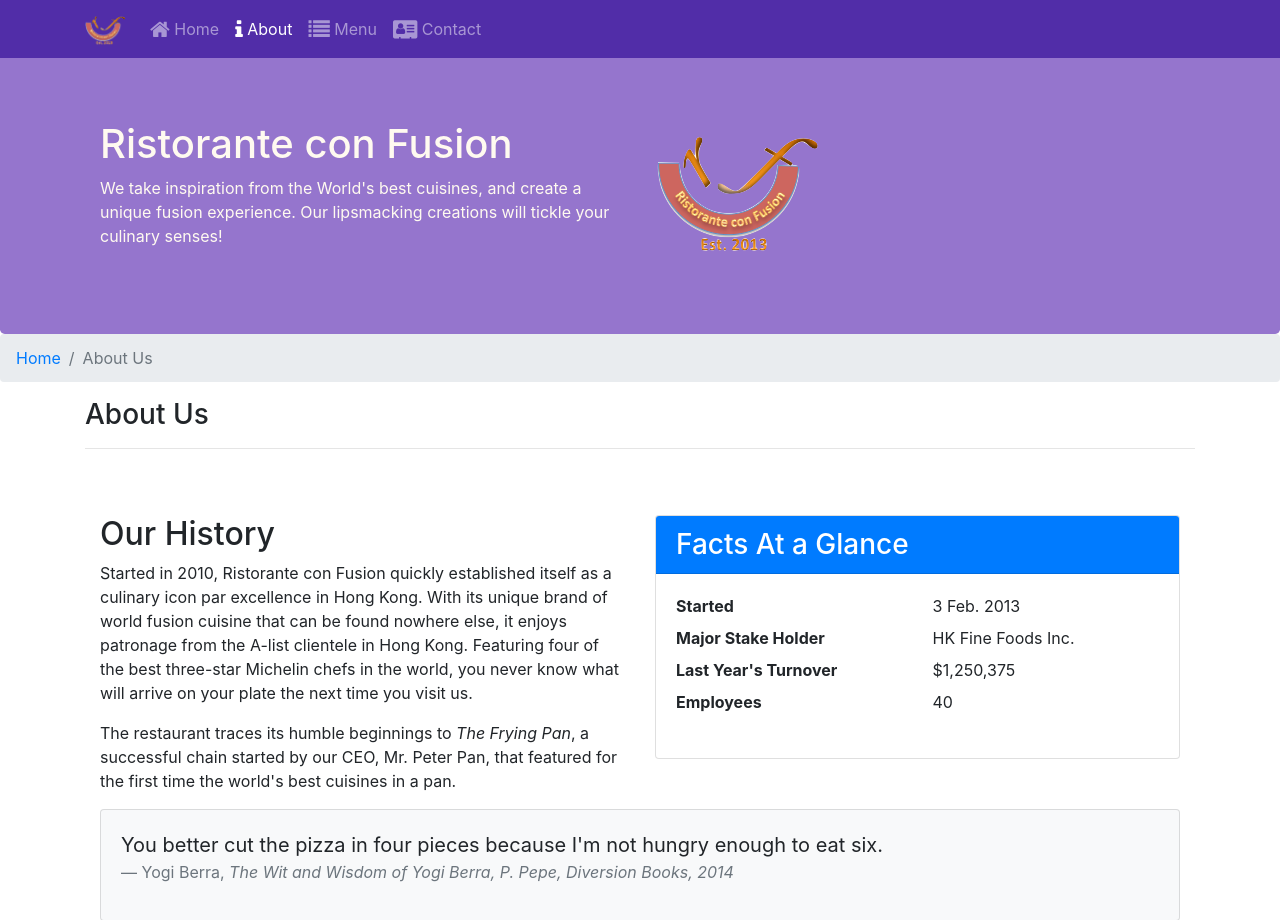
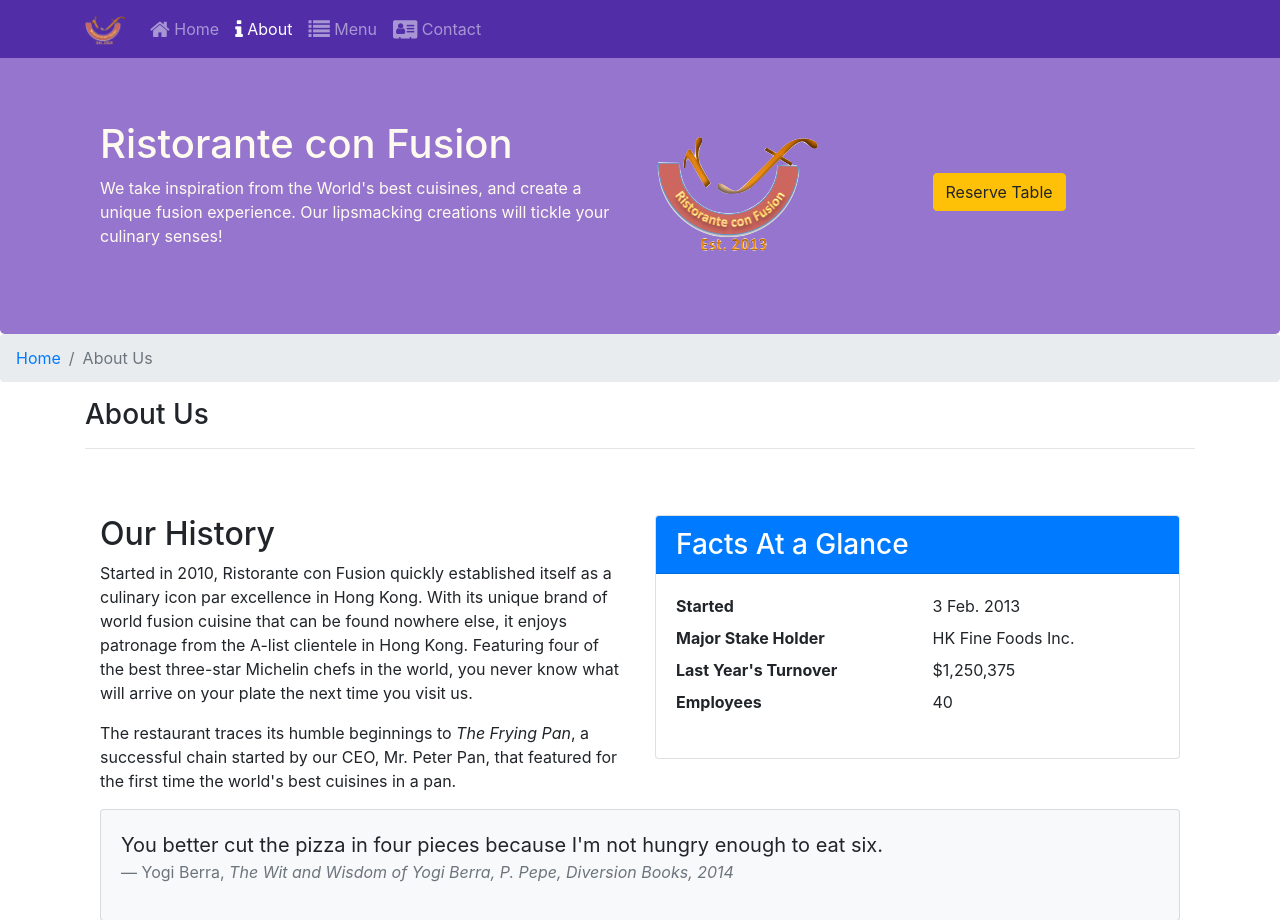
Before and after one commit to abdikaniahmed/Bootstrap_4, a website: page aboutus.html in a window 1280 px wide. Shown: the top 920 px of the page. Drawn offline with nearby package versions, Linux system fonts and the light colour scheme.

Commit message:
Assignment Two

```diff
--- a/aboutus.html
+++ b/aboutus.html
@@ -52,6 +52,9 @@
                 </div>
                 <div class="col-12 col-sm align-self-center">
                     <img src="img/logo.png" class="img-fluid">
+                </div>
+                <div class="col-sm-3 align-self-center">
+                    <a role="button" href="#ReserveT" class="btn btn-warning">Reserve Table </a>
                 </div>
             </div>
         </div>
```
Also changed, not shown: contactus.html (+3 -0 lines).
